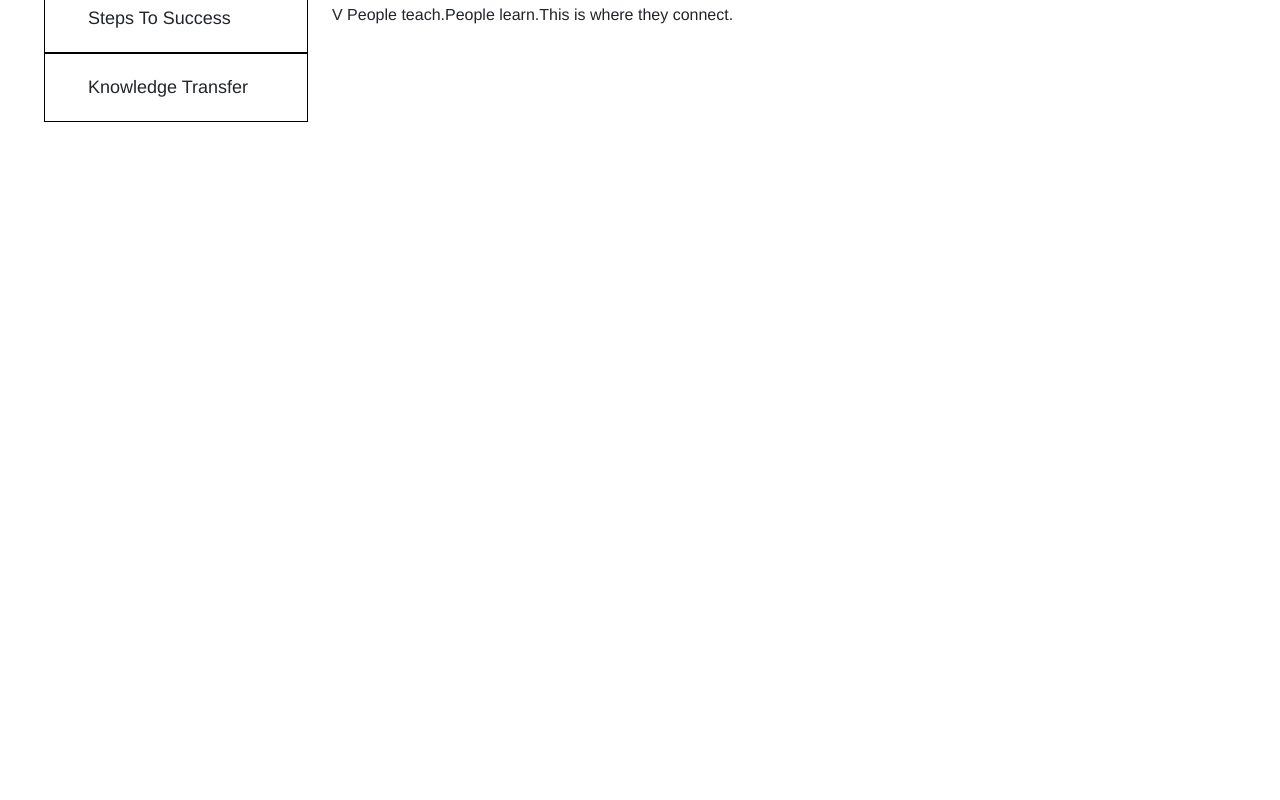
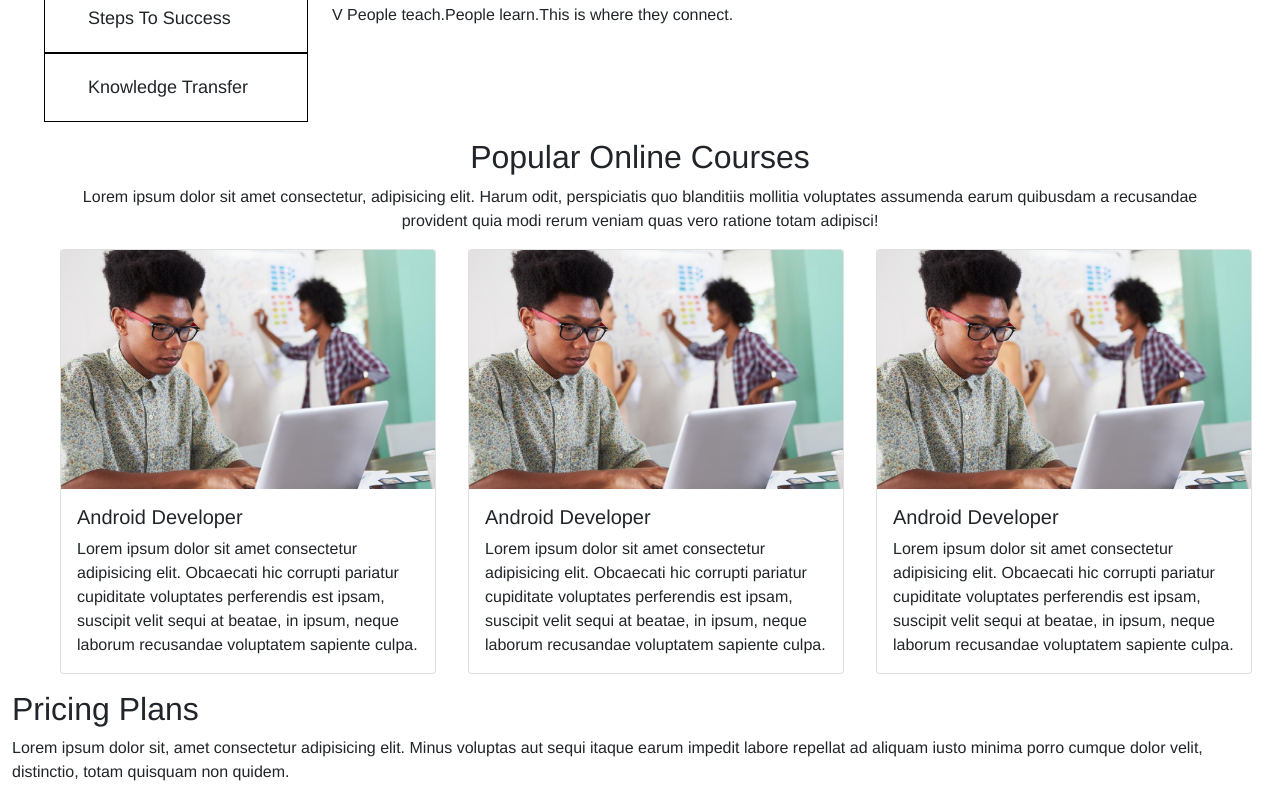
Before and after one commit to Christefan/proj-html-vuejs, a Vue app: page / in a window 1280 px wide. Shown: the part 3831-4631 px from the top of the page. Before the commit the page ends 3969 px from the top, so only its background shows below. Built offline with nearby package versions, Linux system fonts and the light colour scheme.

Commit message:
Main incompleto (5/6)

```diff
--- a/src/components/AppMain.vue
+++ b/src/components/AppMain.vue
@@ -167,6 +167,124 @@
         </div>
       </div>
     </section>
+    <section class="table-information-2">
+      <div class="container-fluid">
+        <div class="text container text-center">
+          <h2>Popular Online Courses</h2>
+          <p>
+            Lorem ipsum dolor sit amet consectetur, adipisicing elit. Harum
+            odit, perspiciatis quo blanditiis mollitia voluptates assumenda
+            earum quibusdam a recusandae provident quia modi rerum veniam quas
+            vero ratione totam adipisci!
+          </p>
+        </div>
+        <div class="list-information">
+          <ul class="d-flex justify-content-center">
+            <!-- <li class="container-list-information mx-5">
+              <div class="image-list-information">
+                <img src="../assets/img/course-5-f-img.jpg" />
+              </div>
+              <div class="text-list-information">
+                <div class="text-top row">
+                  <div class="col-6">
+                    <h3>Android Developer</h3>
+                    <p>David Sanders</p>
+                  </div>
+                  <div class="col-1 offset-3 py-3">
+                    <span class="">FREE</span>
+                  </div>
+                </div>
+              </div>
+            </li> -->
+            <li class="container-list-information mx-3">
+              <div class="card">
+                <img
+                  class="card-img-top"
+                  src="../assets/img/course-5-f-img.jpg"
+                  alt="Card image cap"
+                />
+                <div class="card-body">
+                  <h5 class="card-title">Android Developer</h5>
+                  <p class="card-text">
+                    Lorem ipsum dolor sit amet consectetur adipisicing elit.
+                    Obcaecati hic corrupti pariatur cupiditate voluptates
+                    perferendis est ipsam, suscipit velit sequi at beatae, in
+                    ipsum, neque laborum recusandae voluptatem sapiente culpa.
+                  </p>
+                </div>
+              </div>
+            </li>
+            <li class="container-list-information mx-3">
+              <div class="card">
+                <img
+                  class="card-img-top"
+                  src="../assets/img/course-5-f-img.jpg"
+                  alt="Card image cap"
+                />
+                <div class="card-body">
+                  <h5 class="card-title">Android Developer</h5>
+                  <p class="card-text">
+                    Lorem ipsum dolor sit amet consectetur adipisicing elit.
+                    Obcaecati hic corrupti pariatur cupiditate voluptates
+                    perferendis est ipsam, suscipit velit sequi at beatae, in
+                    ipsum, neque laborum recusandae voluptatem sapiente culpa.
+                  </p>
+                </div>
+              </div>
+            </li>
+            <li class="container-list-information mx-3">
+              <div class="card">
+                <img
+                  class="card-img-top"
+                  src="../assets/img/course-5-f-img.jpg"
+                  alt="Card image cap"
+                />
+                <div class="card-body">
+                  <h5 class="card-title">Android Developer</h5>
+                  <p class="card-text">
+                    Lorem ipsum dolor sit amet consectetur adipisicing elit.
+                    Obcaecati hic corrupti pariatur cupiditate voluptates
+                    perferendis est ipsam, suscipit velit sequi at beatae, in
+                    ipsum, neque laborum recusandae voluptatem sapiente culpa.
+                  </p>
+                </div>
+              </div>
+            </li>
+            <!-- <li class="container-list-information mx-5">
+              <div class="card">
+                <img
+                  class="card-img-top"
+                  src="../assets/img/course-5-f-img.jpg"
+                  alt="Card image cap"
+                />
+                <div class="card-body">
+                  <h5 class="card-title">Android Developer</h5>
+                  <p class="card-text">
+                    Lorem ipsum dolor sit amet consectetur adipisicing elit.
+                    Obcaecati hic corrupti pariatur cupiditate voluptates
+                    perferendis est ipsam, suscipit velit sequi at beatae, in
+                    ipsum, neque laborum recusandae voluptatem sapiente culpa.
+                  </p>
+                </div>
+              </div>
+            </li> -->
+          </ul>
+        </div>
+      </div>
+    </section>
+    <section class="table-information-3">
+      <div class="container-fluid">
+        <div class="text-top">
+          <h2>Pricing Plans</h2>
+          <p>
+            Lorem ipsum dolor sit, amet consectetur adipisicing elit. Minus
+            voluptas aut sequi itaque earum impedit labore repellat ad aliquam
+            iusto minima porro cumque dolor velit, distinctio, totam quisquam
+            non quidem.
+          </p>
+        </div>
+      </div>
+    </section>
   </main>
 </template>
 
@@ -277,5 +395,13 @@ main {
       width: 60px;
     }
   }
+  li {
+    list-style: none;
+  }
+  .table-information-2 {
+    .container-list-information {
+      width: calc(100% / 3);
+    }
+  }
 }
 </style>
```
